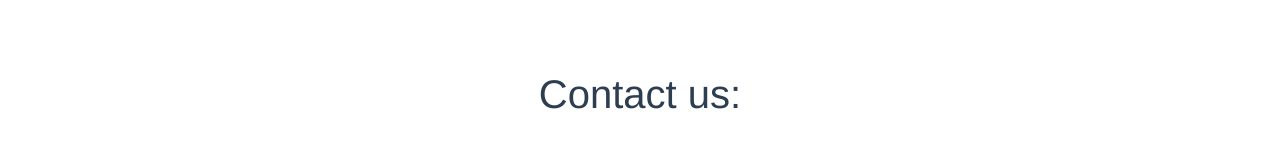
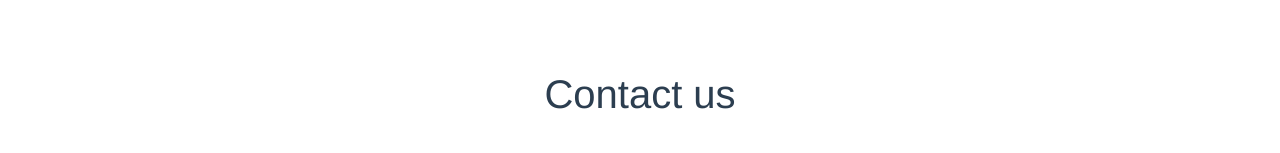
Before and after one commit to alpari01/buysell_frontend, a Vue app: page /about in a window 1280 px wide. Shown: the part 339-492 px from the top of the page. Built offline with nearby package versions, Linux system fonts and the light colour scheme.

Commit message:
Test build image rename.

```diff
--- a/src/views/AboutView.vue
+++ b/src/views/AboutView.vue
@@ -11,7 +11,7 @@
   <br>
   <br>
   <br>
-  <h1>Contact us:</h1>
+  <h1>Contact us</h1>
   <br>
   <h3>Ilja Lastovko (<svg xmlns="http://www.w3.org/2000/svg" width="35" height="35" fill="currentColor" class="bi bi-discord" viewBox="0 0 16 16">
     <path d="M13.545 2.907a13.227 13.227 0 0 0-3.257-1.011.05.05 0 0 0-.052.025c-.141.25-.297.577-.406.833a12.19 12.19 0 0 0-3.658 0 8.258 8.258 0 0 0-.412-.833.051.051 0 0 0-.052-.025c-1.125.194-2.22.534-3.257 1.011a.041.041 0 0 0-.021.018C.356 6.024-.213 9.047.066 12.032c.001.014.01.028.021.037a13.276 13.276 0 0 0 3.995 2.02.05.05 0 0 0 .056-.019c.308-.42.582-.863.818-1.329a.05.05 0 0 0-.01-.059.051.051 0 0 0-.018-.011 8.875 8.875 0 0 1-1.248-.595.05.05 0 0 1-.02-.066.051.051 0 0 1 .015-.019c.084-.063.168-.129.248-.195a.05.05 0 0 1 .051-.007c2.619 1.196 5.454 1.196 8.041 0a.052.052 0 0 1 .053.007c.08.066.164.132.248.195a.051.051 0 0 1-.004.085 8.254 8.254 0 0 1-1.249.594.05.05 0 0 0-.03.03.052.052 0 0 0 .003.041c.24.465.515.909.817 1.329a.05.05 0 0 0 .056.019 13.235 13.235 0 0 0 4.001-2.02.049.049 0 0 0 .021-.037c.334-3.451-.559-6.449-2.366-9.106a.034.034 0 0 0-.02-.019Zm-8.198 7.307c-.789 0-1.438-.724-1.438-1.612 0-.889.637-1.613 1.438-1.613.807 0 1.45.73 1.438 1.613 0 .888-.637 1.612-1.438 1.612Zm5.316 0c-.788 0-1.438-.724-1.438-1.612 0-.889.637-1.613 1.438-1.613.807 0 1.451.73 1.438 1.613 0 .888-.631 1.612-1.438 1.612Z"/>
```
Also changed, not shown: .gitlab-ci.yml.
